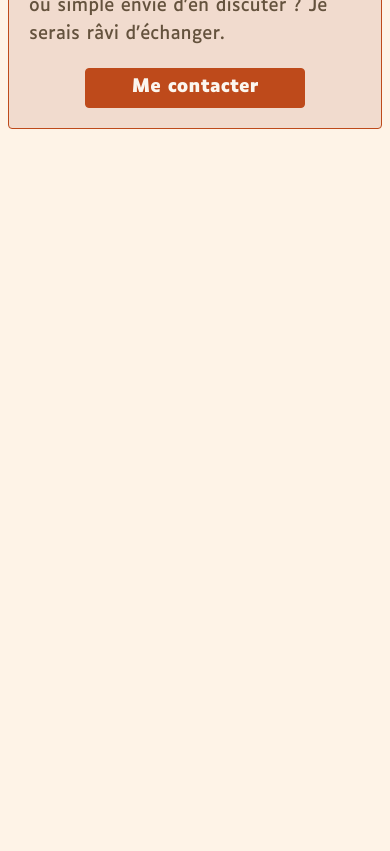
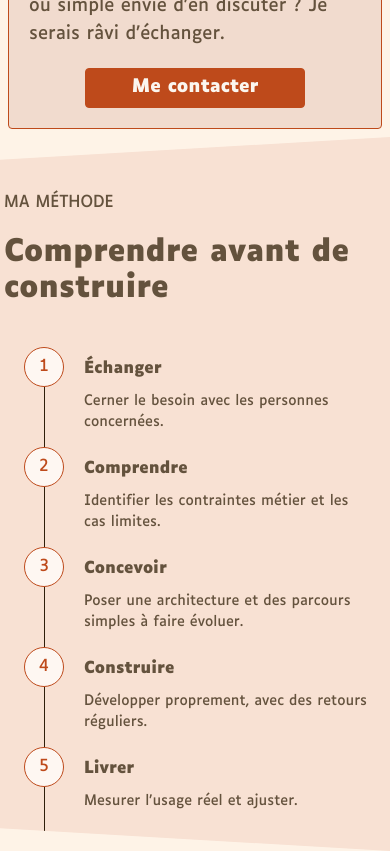
Before and after one commit to khalan1789/portfolio-v2, a Next.js app: page /about in a window 390 px wide. Shown: the part 2000-2851 px from the top of the page. Before the commit the page ends 2137 px from the top, so only its background shows below. Built offline with nearby package versions, Linux system fonts and the light colour scheme; a web font is replaced by a local one.

Commit message:
responsive implentation of methodology.tsx

```diff
--- a/src/app/about/page.tsx
+++ b/src/app/about/page.tsx
@@ -1,13 +1,14 @@
 "use client";
 import { useLocale } from "@/context/useLocale";
-import CustomSpan from "../components/text/custom-span";
 import CustomLi from "../components/text/custom-li";
 import CustomLink from "../components/button/custom-link";
 import PageTitle from "../components/text/page-title";
+import Methodology from "../components/methodology/methodology";
 
 export default function About() {
    const locale = useLocale();
    return (
+      <>
          <main className="p-2 mdPlus:pl-5 mdPlus:pr-5 lg:pl-[5%] lg:pr-[5%] xl:pl-[15%] xl:pr-[15%]">
             <div className="max-w-4xl mx-auto">
                <PageTitle
@@ -46,7 +47,9 @@ export default function About() {
                            : "Côté front, j’étais conseiller : c’était moi que le client voyait, celui qui lui présentait les produits et traduisait ses envies en solution. Puis, du jour au lendemain, la réparation m’a fait passer de l’autre côté, sous le capot, pour comprendre comment ces appareils étaient conçus. Dans les deux rôles, il fallait aussi servir les objectifs de l’enseigne, le business restant toujours en toile de fond."}
                      </p>
                      <h2 className="text-xl text-primary mt-10 mdPlus:text-2xl">
-                     {locale?.locale === "en" ? " " : "À celui de développeur"}
+                        {locale?.locale === "en"
+                           ? " "
+                           : "À celui de développeur"}
                      </h2>
                      <p className="mt-5">
                         {locale?.locale === "en"
@@ -54,7 +57,9 @@ export default function About() {
                            : "C’est peut-être un clin d’œil du destin. Aujourd’hui, en développement, je retrouve ce même double regard, mais de façon volontaire : l’interface que l’utilisateur voit, et le code qui la fait tourner. Ma curiosité, déjà là à l’époque, m’a toujours poussé à comprendre avant de construire."}
                      </p>
                      <h2 className="text-xl text-primary mt-10 mdPlus:text-2xl">
-                     {locale?.locale === "en" ? " " : "Ce qui compte pour moi"}
+                        {locale?.locale === "en"
+                           ? " "
+                           : "Ce qui compte pour moi"}
                      </h2>
                      <ul>
                         <CustomLi
@@ -116,5 +121,7 @@ export default function About() {
                </div>
             </div>
          </main>
+         <Methodology />
+      </>
    );
 }
--- a/src/app/components/header/logo-container.tsx
+++ b/src/app/components/header/logo-container.tsx
@@ -1,4 +1,3 @@
-import React from "react";
 import Logo from "../logo/logo";
 import { grandHotel } from "@/app/styles/styles";
 
--- /dev/null
+++ b/src/app/components/methodology/methodology.css
@@ -0,0 +1,68 @@
+.methodo-section-container {
+   clip-path: polygon(0 3.2%, 100% 0, 100% 100%, 0 96.8%);
+   background-color: var(--card-secondary);
+   width: 100%;
+   margin-top: -1px;
+   margin: auto 0;
+   min-height: 300px;
+   display: flex;
+   justify-content: center;
+   align-items: center;
+   @media all and (min-width: 900px) {
+      justify-content: center;
+      align-items: center;
+   }
+}
+.methodo-container {
+   max-width: 1000px;
+   padding: 4px;
+   margin-top: 50px;
+
+   @media all and (min-width: 900px) {
+      padding-top: 15px;
+      padding-bottom: 15px;
+   }
+}
+
+.steps-container {
+   display: flex;
+   flex-direction: column;
+   margin-top: 40px;
+   justify-content: center;
+   @media all and (min-width: 900px) {
+      flex-direction: row;
+   }
+}
+h4 {
+   font-weight: bold;
+   margin-top: 10px;
+   @media all and (min-width: 900px) {
+   }
+}
+
+.step-paragraph {
+   margin-top: 10px;
+   padding-right: 4px;
+   font-size: 14px;
+   @media all and (min-width: 900px) {
+      margin-top: 20px;
+      padding-right: 4px;
+      font-size: 14px;
+   }
+}
+
+.step-description-container {
+   padding-right: 8px;
+   @media all and (min-width: 900px) {
+   }
+}
+
+.step-block {
+   width: auto;
+   display: flex;
+   height: 100px;
+   @media all and (min-width: 900px) {
+      display: block;
+      width: 200px;
+   }
+}
--- /dev/null
+++ b/src/app/components/methodology/methodology.tsx
@@ -0,0 +1,67 @@
+import Step from "../step/step";
+import "./methodology.css";
+import { useLocale } from "@/context/useLocale";
+
+export default function Methodology() {
+   const locale = useLocale();
+   return (
+      <section className="methodo-section-container">
+         <div className=" methodo-container ">
+            <p>{locale?.locale === "en" ? "MY METHOD" : "MA MÉTHODE"}</p>
+            <h2 className="font-bold text-3xl mt-5">
+               {locale?.locale === "en"
+                  ? "Understanding before building"
+                  : "Comprendre avant de construire"}
+            </h2>
+            <div className="steps-container">
+               <div className="step-block">
+                  <Step stepNumber={1} />
+                  <div className="step-description-container">
+                     <h4>Échanger</h4>
+                     <p className="step-paragraph">
+                        Cerner le besoin avec les personnes concernées.
+                     </p>
+                  </div>
+               </div>
+               <div className="step-block">
+                  <Step stepNumber={2} />
+                  <div className="step-description-container">
+                     <h4>Comprendre</h4>
+                     <p className="step-paragraph">
+                        Identifier les contraintes métier et les cas limites.
+                     </p>
+                  </div>
+               </div>
+               <div className="step-block">
+                  <Step stepNumber={3} />
+                  <div className="step-description-container">
+                     <h4>Concevoir</h4>
+                     <p className="step-paragraph">
+                        Poser une architecture et des parcours simples à faire
+                        évoluer.
+                     </p>
+                  </div>
+               </div>
+               <div className="step-block">
+                  <Step stepNumber={4} />
+                  <div className="step-description-container">
+                     <h4>Construire</h4>
+                     <p className="step-paragraph">
+                        Développer proprement, avec des retours réguliers.
+                     </p>
+                  </div>
+               </div>
+               <div className="step-block">
+                  <Step stepNumber={5} />
+                  <div className="step-description-container">
+                     <h4>Livrer</h4>
+                     <p className="step-paragraph">
+                        Mesurer l&apos;usage réel et ajuster.
+                     </p>
+                  </div>
+               </div>
+            </div>
+         </div>
+      </section>
+   );
+}
--- /dev/null
+++ b/src/app/components/step/step.css
@@ -0,0 +1,12 @@
+.step-line {
+   display: flex;
+   align-items: center;
+   width: 80px;
+   height: calc(100% - 40px);
+   justify-content: center;
+   @media all and (min-width: 900px) {
+      width: calc(100% - 40px);
+      height: auto;
+      justify-content: start;
+   }
+}
--- /dev/null
+++ b/src/app/components/step/step.tsx
@@ -0,0 +1,17 @@
+import "./step.css";
+type Props = {
+   stepNumber: number;
+};
+
+export default function Step({ stepNumber }: Props) {
+   return (
+      <div className="flex flex-col w-20 justify-center items-center lg:h-20 lg:flex-row lg:w-full">
+         <span className="border border-primary rounded-full h-10 w-10 flex justify-center items-center text-primary bg-card">
+            {stepNumber}
+         </span>
+         <div className="step-line">
+            <div className="w-[1px] h-full lg:w-full lg:h-[1px] bg-tercary"></div>
+         </div>
+      </div>
+   );
+}
```
Lines whose indentation alone changed are shown as unchanged.
